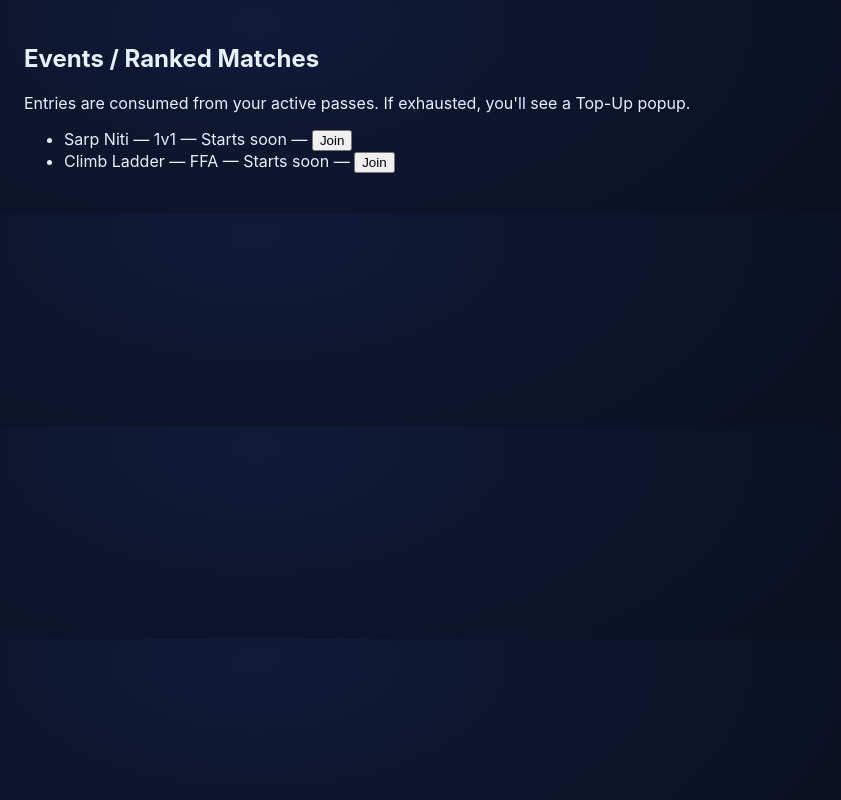
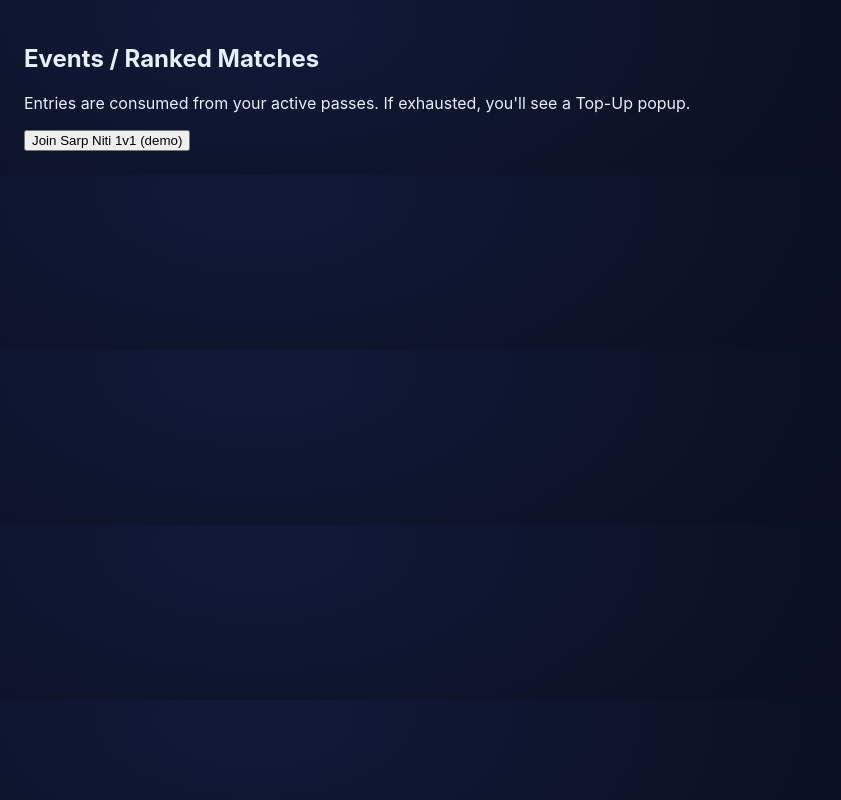
Before and after one commit to dharaluxe/playniti, a Next.js app in the folder apps/web/: page /events in a window 1280 px wide. Shown: the whole page, without its empty margins (0-841 px from the left). Built offline with nearby package versions, Linux system fonts and the light colour scheme.

Commit message:
Update events.tsx

```diff
--- a/apps/web/pages/events.tsx
+++ b/apps/web/pages/events.tsx
@@ -1,10 +1,54 @@
-export default function Events(){
-  return <main style={{padding:24}}>
-    <h2>Events / Ranked Matches</h2>
-    <p>Entries are consumed from your active passes. If exhausted, you'll see a Top-Up popup.</p>
-    <ul>
-      <li>Sarp Niti — 1v1 — Starts soon — <button onClick={()=>alert('Entry consumed (demo)')}>Join</button></li>
-      <li>Climb Ladder — FFA — Starts soon — <button onClick={()=>alert('Entry consumed (demo)')}>Join</button></li>
-    </ul>
-  </main>;
+import { useEffect, useState } from "react";
+
+const USER_ID = "00000000-0000-0000-0000-000000000003"; // demo
+
+export default function Events() {
+  const [remaining, setRemaining] = useState<number | null>(null);
+  const [error, setError] = useState<string | undefined>();
+
+  async function consume() {
+    setError(undefined);
+    const res = await fetch("/api/access/consume", {
+      method: "POST",
+      headers: { "x-user-id": USER_ID, "content-type": "application/json" },
+    }).then((r) => r.json());
+
+    if (res.error) {
+      setError(res.error);
+      return;
+    }
+    setRemaining(res.remaining);
+
+    if (res.status === "exhausted") {
+      alert("Entries exhausted! Choose a Top-Up.");
+      // simple Top-Up flow
+      const passId = confirm(
+        "Buy Mega Pass (₹499 for 30 entries)? Click OK for Mega, Cancel for Weekly (₹49 for 7)."
+      )
+        ? "mega"
+        : "weekly";
+      await fetch("/api/pass/purchase", {
+        method: "POST",
+        headers: { "x-user-id": USER_ID, "content-type": "application/json" },
+        body: JSON.stringify({ passId }),
+      });
+      alert("Top-Up added. Try joining again!");
+    } else {
+      alert("Entry consumed. Joining event...");
+    }
+  }
+
+  return (
+    <main style={{ padding: 24 }}>
+      <h2>Events / Ranked Matches</h2>
+      {/* Escape apostrophes to satisfy react/no-unescaped-entities */}
+      <p>
+        Entries are consumed from your active passes. If exhausted, you&apos;ll
+        see a Top-Up popup.
+      </p>
+      <button onClick={consume}>Join Sarp Niti 1v1 (demo)</button>
+      {remaining !== null && <p>Remaining entries: {remaining}</p>}
+      {error && <p style={{ color: "crimson" }}>Error: {error}</p>}
+    </main>
+  );
 }
```
